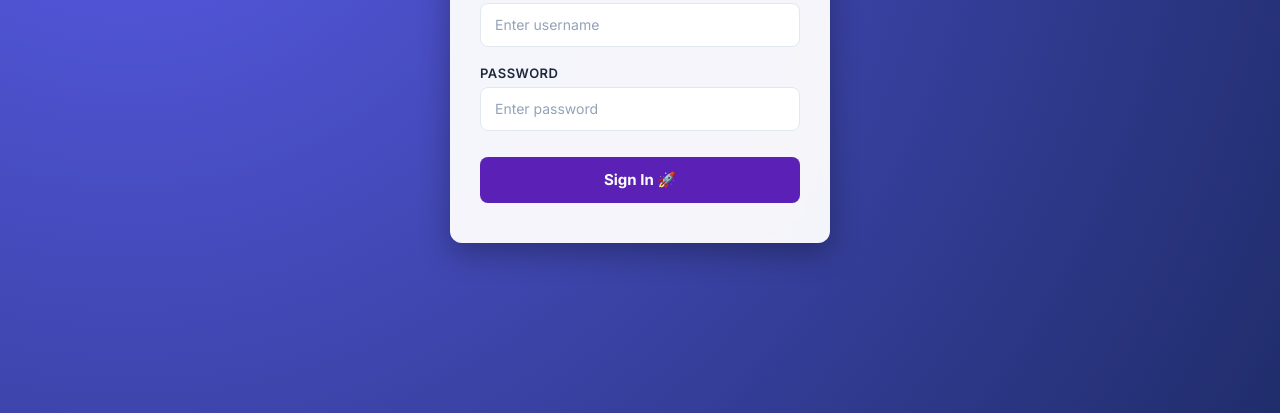
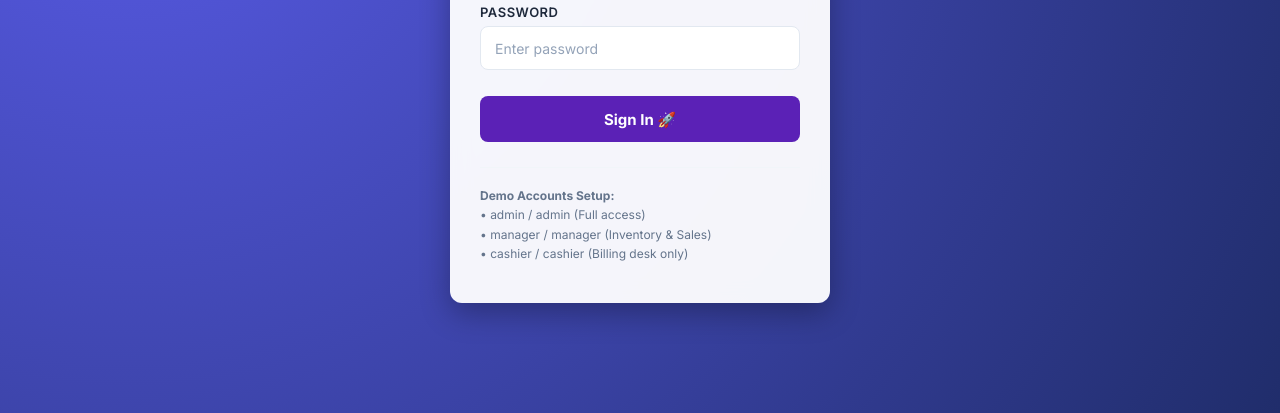
Before and after one commit to sajidhasanratul/retail-pos, a website: page login.html in a window 1280 px wide. Shown: the part 387-800 px from the top of the page. Drawn offline with Linux system fonts and the light colour scheme.

Commit message:
Update login.html to include demo accounts section
Added demo account information to the login page.

```diff
--- a/login.html
+++ b/login.html
@@ -150,6 +150,13 @@
         </div>
         <button type="submit" class="btn-login" id="btn-submit">Sign In 🚀</button>
       </form>
+
+      <div class="demo-accounts">
+        <strong>Demo Accounts Setup:</strong><br>
+        • admin / admin (Full access)<br>
+        • manager / manager (Inventory & Sales)<br>
+        • cashier / cashier (Billing desk only)
+      </div>
     </div>
   </div>
 
@@ -195,7 +202,7 @@
 
         if (data.success && data.user) {
           localStorage.setItem('pos_user', JSON.stringify(data.user));
-          window.location.href = data.user.role === 'cashier' ? 'index.html#/new-order' : 'index.html#/dashboard';
+          window.location.href = data.user.role === 'cashier' ? '/new-order' : '/dashboard';
         } else {
           throw new Error('Authentication failed');
         }
```
